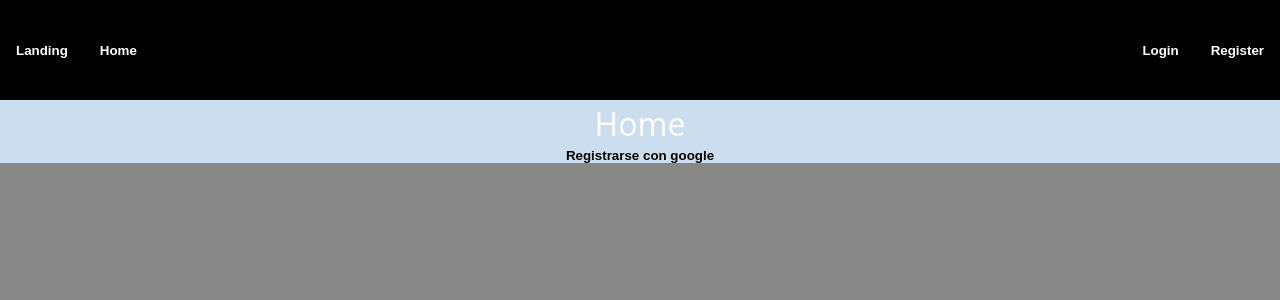
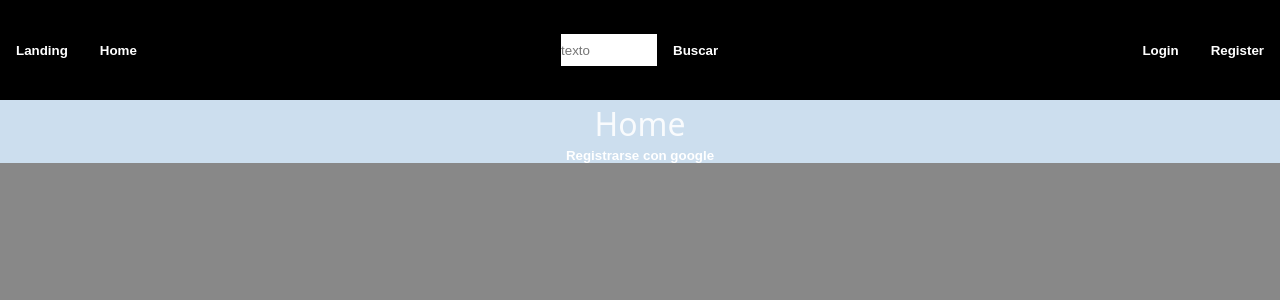
Before and after one commit to TRYNING/tryning-frontend, a React (Vite) app in the folder frontend/: page /home in a window 1280 px wide. Shown: the top 300 px of the page. Built offline with nearby package versions, Linux system fonts and the light colour scheme; no server answers.

Commit message:
styles y componentes

```diff
--- a/frontend/src/components/Header/Header.jsx
+++ b/frontend/src/components/Header/Header.jsx
@@ -1,18 +1,21 @@
-import { Link } from "react-router-dom";
 import "./Header.scss";
-import { ButtonLink } from "../buttons/Buttons";
+import { LinkButton } from "../buttons/Buttons";
+import { Search } from "../Search/Search";
 
 export function Header() {
   return (
     <header className="header-container">
       <nav className="nav-container">
         <div className="buttons-container">
-          <ButtonLink to="/" label="Landing" />
-          <ButtonLink to="/home" label="Home" />
-          </div>
-          <div className="reg-log-container">
-          <ButtonLink to="/login" label="Login" />
-          <ButtonLink to="/register" label="Register"/>
+          <LinkButton to="/" label="Landing" />
+          <LinkButton to="/home" label="Home" />
+        </div>
+        <div className="search-container">
+          <Search placeholder="texto " />
+        </div>
+        <div className="reg-log-container">
+          <LinkButton to="/login" label="Login" />
+          <LinkButton to="/register" label="Register" />
         </div>
       </nav>
     </header>
--- /dev/null
+++ b/frontend/src/components/Search/Search.jsx
@@ -0,0 +1,14 @@
+import "./Search.scss";
+import { SearchButton } from "../buttons/Buttons";
+import "../buttons/Buttons.scss";
+
+export function Search({ placeholder }) {
+  return (
+    <>
+      <div className="search-container">
+        <input type="text" placeholder={placeholder} />
+        <SearchButton label="Buscar"/>
+      </div>
+    </>
+  );
+}
--- /dev/null
+++ b/frontend/src/components/Search/Search.scss
@@ -0,0 +1,26 @@
+.search-container {
+  display: flex;
+  flex-direction: row;
+  align-items: center;
+  justify-content: center;
+  gap: 1rem;
+  input[type="text"] {
+    max-width: 100px;
+    background-color: #fff;
+    border-radius: 0;
+    text-align: flex-start;
+    border: 0;
+    height: 2rem;
+    width: 6rem;
+    &:target {
+      box-shadow: none;
+      border: 0;
+      background-color: #000;
+    }
+    &:focus {
+      box-shadow: none;
+      border: 0;
+      border-radius: 0;
+    }
+  }
+}
--- a/frontend/src/components/buttons/Buttons.jsx
+++ b/frontend/src/components/buttons/Buttons.jsx
@@ -3,12 +3,20 @@ import { useAuthContext } from "../../hooks/useAuthContext";
 
 import "./Buttons.scss";
 
-export function ButtonLink({ to, label }) {
+export function LinkButton({ to, label }) {
   return (
     <>
-      <button>
+      <button >
         <Link to={to}>{label}</Link>
       </button>
+    </>
+  );
+}
+
+export function SearchButton({label}) {
+  return (
+    <>
+      <button >{label}</button>
     </>
   );
 }
--- a/frontend/src/components/buttons/Buttons.scss
+++ b/frontend/src/components/buttons/Buttons.scss
@@ -12,6 +12,8 @@ button {
   -moz-user-drag: none;
   -o-user-drag: none;
   font-weight: bold;
+  color: #fff;
+
   a {
     font-weight: bold;
     color: #fff;
@@ -20,6 +22,14 @@ button {
     -khtml-user-drag: none;
     -moz-user-drag: none;
     -o-user-drag: none;
+    &:focus{
+      border-color: #888;
+      outline: 0;
+      text-decoration: none;
+      text-shadow: 0px -1px 6px #fff;
+      transform: scale(1.1);
+      transition: 0.1s;
+    }
   }
   &:hover {
     border-color: #888;
@@ -29,4 +39,13 @@ button {
     transform: scale(1.1);
     transition: 0.1s;
   }
+  &:focus{
+    border-color: #888;
+    outline: 0;
+    text-decoration: none;
+    text-shadow: 0px -1px 6px #fff;
+    transform: scale(1.1);
+    transition: 0.1s;
+  }
+
 }
```
